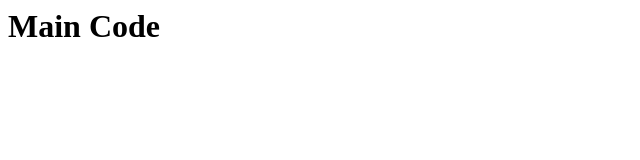
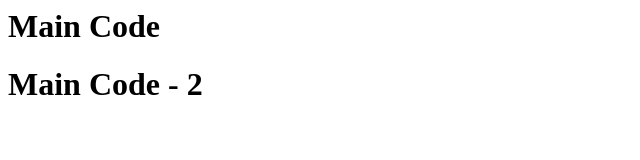
Before and after one commit to 10kc-session/28r-branches, a plain HTML site: page index.html in a window 1280 px wide. Shown: the whole page, without its empty margins (0-640 px from the left). Drawn offline with Linux system fonts and the light colour scheme.

Commit message:
Main Modified

```diff
--- a/index.html
+++ b/index.html
@@ -1 +1,2 @@
 <h1>Main Code</h1>
+<h1>Main Code - 2</h1>
```
